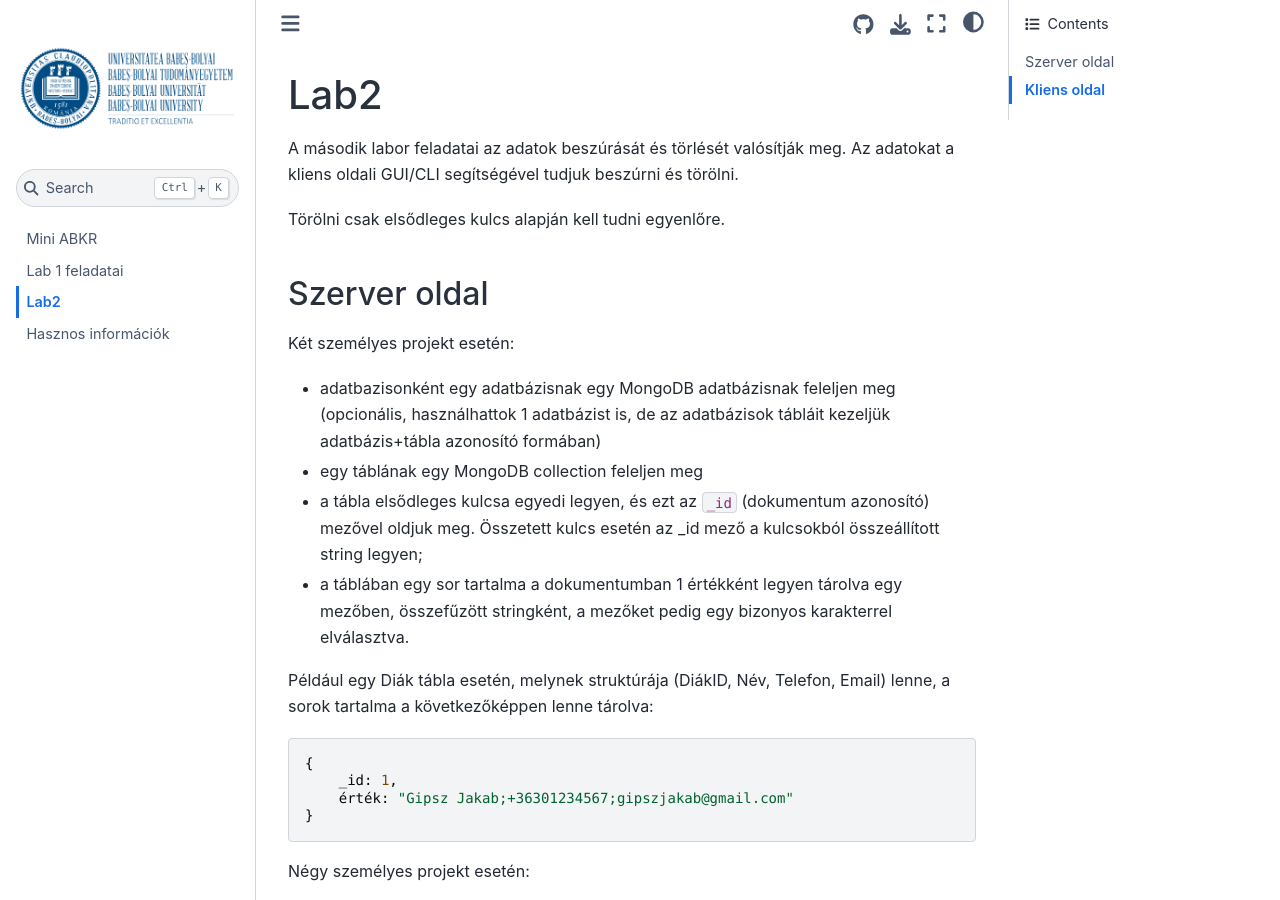
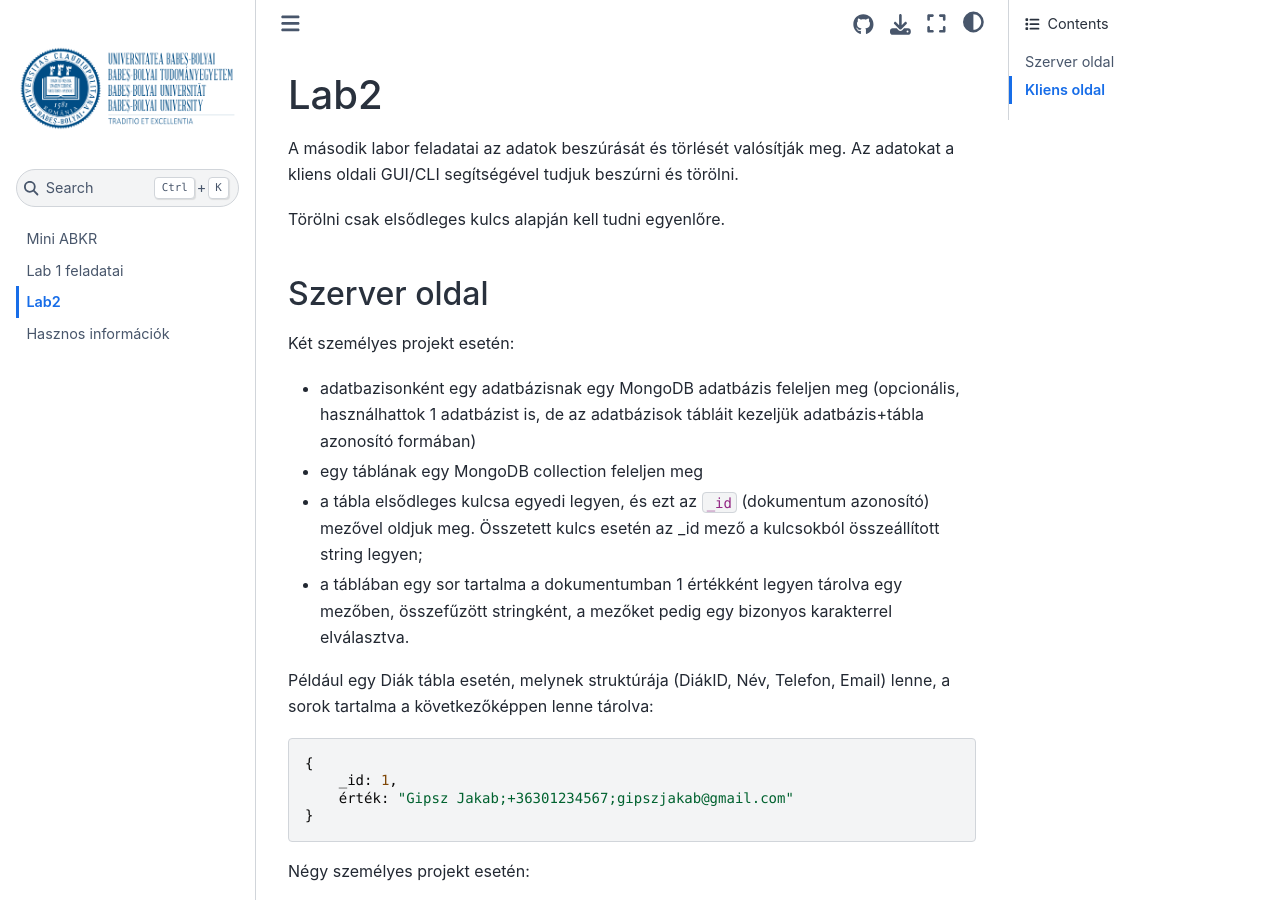
Before and after one commit to UBB-DB/AB2_MiniABKR, a Jupyter Book: the page built from L2/Lab2.md, in a window 1280 px wide and 900 px high. Built offline with Jupyter Book 1.0.4 settings and Sphinx 7.4.7 and the Sphinx Book theme 1.1.4, drawn with Linux system fonts in a browser that asks for light colours.

Commit message:
Update Lab2.md

```diff
--- a/L2/Lab2.md
+++ b/L2/Lab2.md
@@ -9,7 +9,7 @@
 
 Két személyes projekt esetén:
 
-- adatbazisonként egy adatbázisnak egy MongoDB adatbázisnak feleljen meg (opcionális, használhattok 1 adatbázist is, de az adatbázisok tábláit kezeljük adatbázis+tábla azonosító formában)
+- adatbazisonként egy adatbázisnak egy MongoDB adatbázis feleljen meg (opcionális, használhattok 1 adatbázist is, de az adatbázisok tábláit kezeljük adatbázis+tábla azonosító formában)
 - egy táblának egy MongoDB collection feleljen meg
 - a tábla elsődleges kulcsa egyedi legyen, és ezt az `_id` (dokumentum azonosító) mezővel oldjuk meg. Összetett kulcs esetén az _id mező a kulcsokból összeállított string legyen;
 - a táblában egy sor tartalma a dokumentumban 1 értékként legyen tárolva egy mezőben, összefűzött stringként, a mezőket pedig egy bizonyos karakterrel elválasztva.
```
